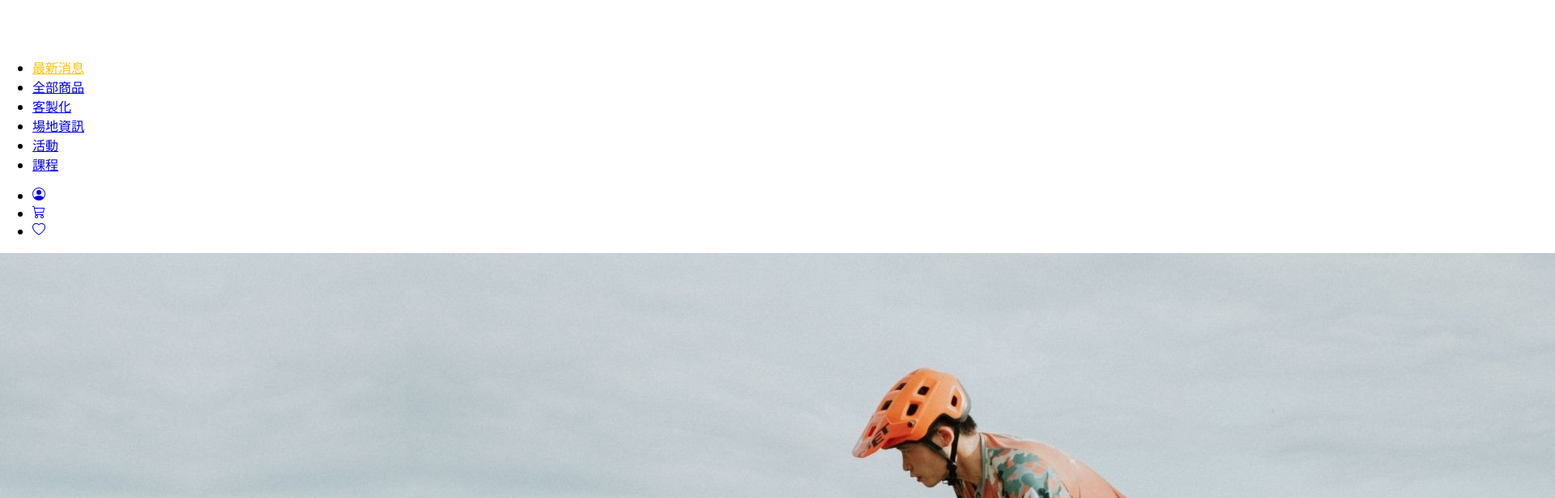
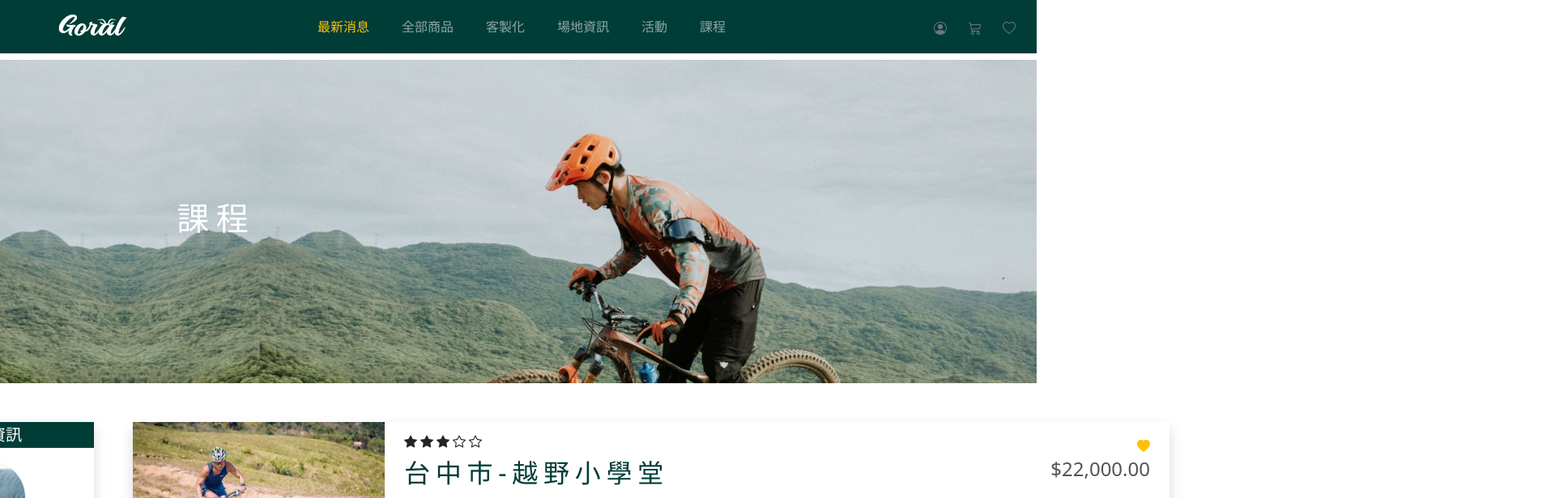
Before and after one commit to kiyo415411/GORAL-BIKE-FRONT-END, a React (Create React App) app: page / in a window 1280 px wide. Shown: the top 616 px of the page at 81% size, 1920 px wide, since content can reach past the window. Built offline with nearby package versions, Linux system fonts and the light colour scheme.

Commit message:
[EDIT]all.scss補回bootstrap

```diff
--- a/src/stylesheet/all.scss
+++ b/src/stylesheet/all.scss
@@ -1,6 +1,8 @@
-@import '../../node_modules/bootstrap/scss/functions'; // 必要的方法
-@import 'helpers/_variables'; // 自行定義的變數路徑
-@import '../../node_modules/bootstrap/scss/mixins';
+@import "../../node_modules/bootstrap/scss/functions"; // 必要的方法
+@import "helpers/_variables"; // 自行定義的變數路徑
+@import "../../node_modules/bootstrap/scss/mixins";
+
+@import "../../node_modules/bootstrap/scss/bootstrap"; // Bootstrap 完整原始碼
 
 * {
   font-family: "Noto Sans TC", "Noto Sans";
```
Also changed, not shown: 1 other file (tests, documents, lock files or other folders).
